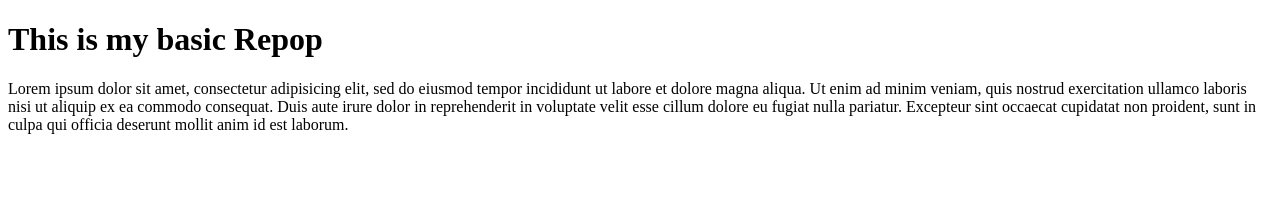
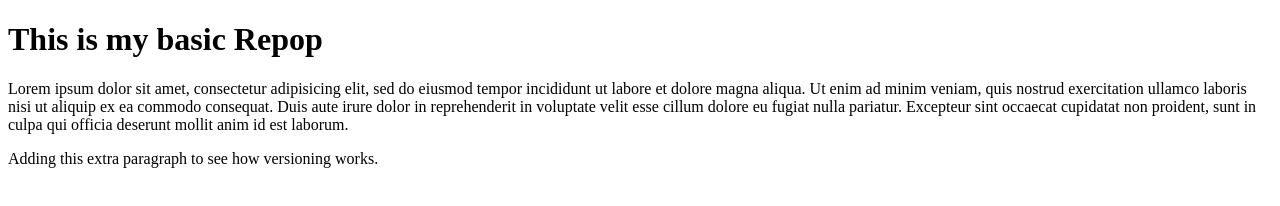
Before and after one commit to franciscojt/basic_repo, a plain HTML site: page index.html in a window 1280 px wide. Drawn offline with Linux system fonts and the light colour scheme.

Commit message:
version 2

```diff
--- a/index.html
+++ b/index.html
@@ -8,6 +8,11 @@
         <h1>This is my basic Repop</h1>
         <p>
             Lorem ipsum dolor sit amet, consectetur adipisicing elit, sed do eiusmod tempor incididunt ut labore et dolore magna aliqua. Ut enim ad minim veniam, quis nostrud exercitation ullamco laboris nisi ut aliquip ex ea commodo consequat. Duis aute irure dolor in reprehenderit in voluptate velit esse cillum dolore eu fugiat nulla pariatur. Excepteur sint occaecat cupidatat non proident, sunt in culpa qui officia deserunt mollit anim id est laborum.
+
+        </p>
+
+        <p>
+            Adding this extra paragraph to see how versioning works.
         </p>
     </body>
 </html>
```
